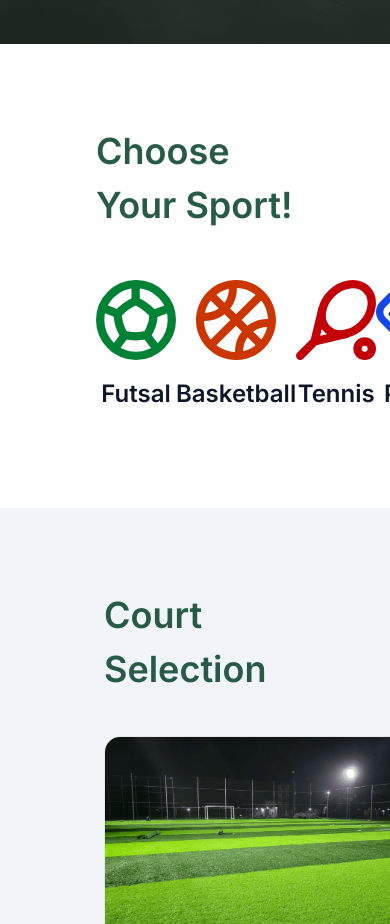
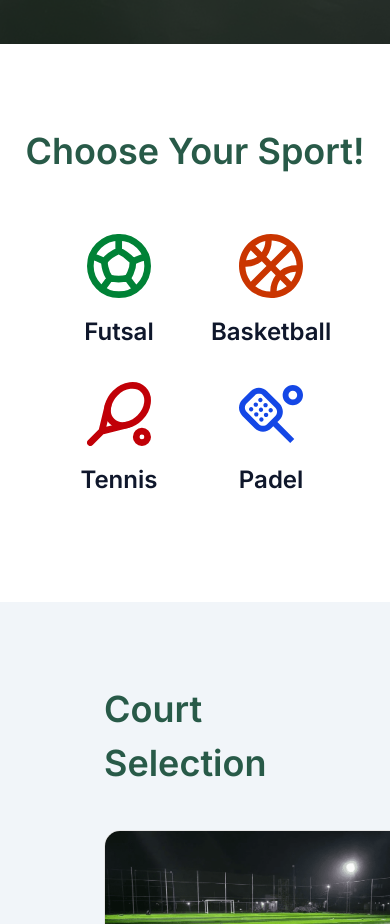
Before and after one commit to juan-dio/ngeball-app, a Next.js app: page / in a window 390 px wide. Shown: the part 800-1724 px from the top of the page. Built offline with nearby package versions, Linux system fonts and the light colour scheme.

Commit message:
feat: make sports section responsive

```diff
--- a/src/app/page.tsx
+++ b/src/app/page.tsx
@@ -159,16 +159,13 @@ function Hero() {
 function Sports() {
   return (
     <section id="sports" className="bg-white pt-20 pb-24">
-      <div className="mx-auto flex w-full max-w-300 flex-col items-center gap-12 px-24">
+      <div className="mx-auto flex w-full max-w-300 flex-col items-center gap-12 px-6 md:px-24">
         <h2 className="text-h1 text-primary">Choose Your Sport!</h2>
 
-        <div className="flex w-full items-start">
+        <div className="grid w-auto grid-cols-2 place-items-center gap-8 p-2 md:grid-cols-4 md:gap-20 md:p-4">
           {SPORTS.map((sport) => (
-            <div
-              key={sport.label}
-              className="flex w-full flex-col items-center gap-4"
-            >
-              <sport.icon className={`h-20 w-auto ${sport.color}`} />
+            <div key={sport.label} className="flex flex-col items-center gap-4">
+              <sport.icon className={`h-16 w-auto md:h-20 ${sport.color}`} />
               <span className="text-h2 font-semibold text-text-primary">
                 {sport.label}
               </span>
```
